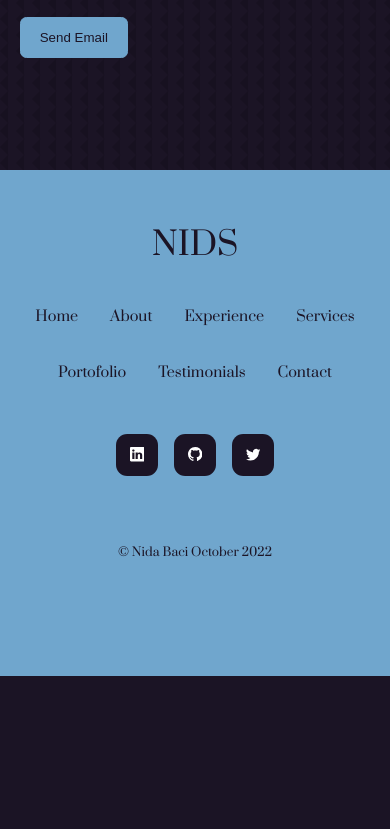
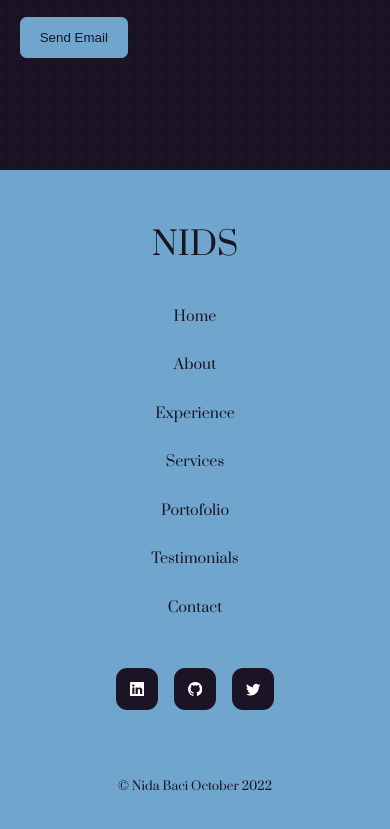
Before and after one commit to nidabaci/nidas-react-portofolio, a React (Create React App) app: page / in a window 390 px wide. Shown: the part 7589-8418 px from the top of the page. Before the commit the page ends 8265 px from the top, so only its background shows below. Built offline with nearby package versions, Linux system fonts and the light colour scheme.

Commit message:
fix: Fixed footer responsiveness

```diff
--- a/src/components/footer/footer.css
+++ b/src/components/footer/footer.css
@@ -51,3 +51,12 @@ footer a {
     margin-bottom: 4rem;
     color: var(--color-bg);
 }
+
+
+/* RESPONSIVE BEHAVIOUR  (for small devices) */
+@media screen and (max-width: 600px){
+   .permalinks {
+    flex-direction: column;
+    gap: 1.5rem;
+   }
+}
```
